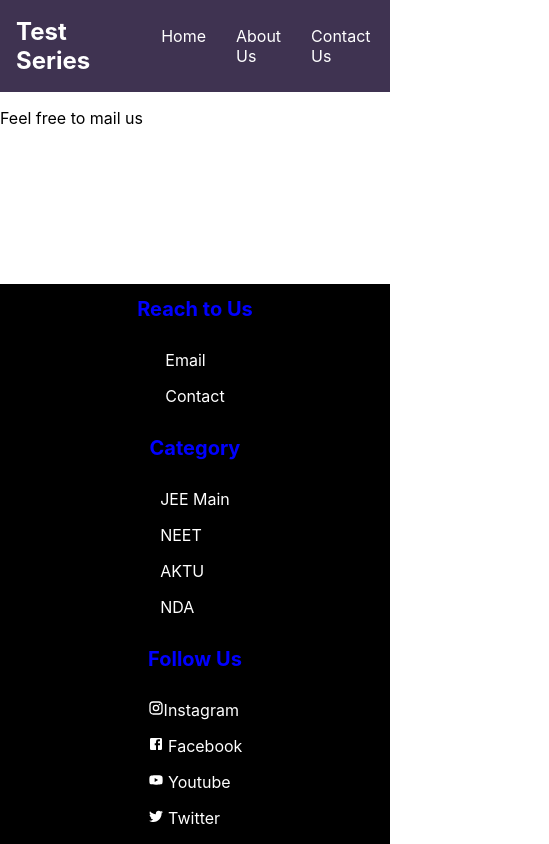
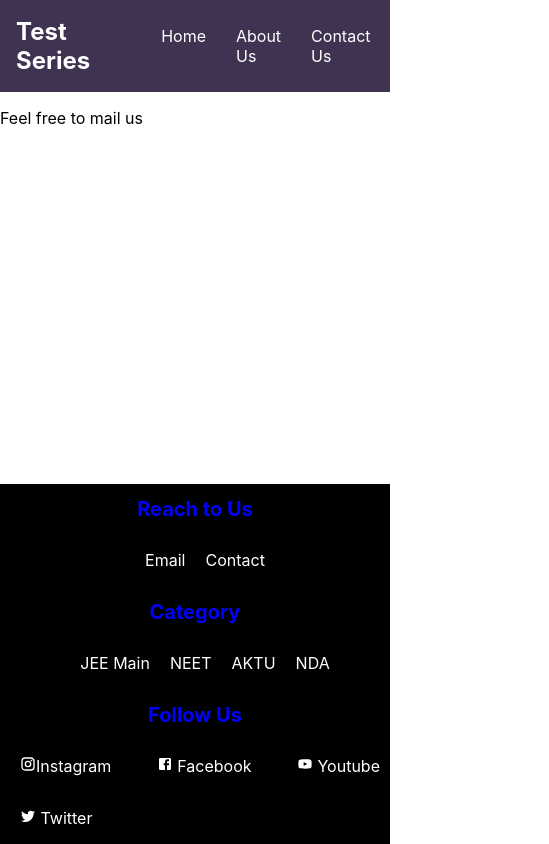
Before and after one commit to nitish-UP63/Online-Test-Series-Website, a React (Create React App) app: page /contactus in a window 390 px wide. Shown: the whole page, 549 px wide, since content can reach past the window. Built offline with nearby package versions, Linux system fonts and the light colour scheme.

Commit message:
change in footer

```diff
--- a/src/component/Footer.css
+++ b/src/component/Footer.css
@@ -34,9 +34,30 @@
 }
 
 @media (max-width: 533px) {
+    html,
+    body{
+    width:100%;
+    overflow-x:hidden;
+    }
     .main{
        flex-direction: column;
        height: auto;
        width: 100%;
     }
+    .reach, .category, .follow{
+        display: flex;
+        flex-direction: row;
+        justify-content: space-between;
+        flex-wrap: wrap;
+    }
+    .reach>p{
+       margin-left: 20px;
+    }
+    .category>p{
+        margin-left: 20px;
+     }
+     .follow>p{
+        margin-left: 20px;
+        margin-right: 10px;
+     }
 }
--- a/src/component/Footer.jsx
+++ b/src/component/Footer.jsx
@@ -10,7 +10,7 @@ function Footer() {
         <div className='main'>
             <div className='col1'>
              <h1>Reach to Us</h1>
-             <div>
+             <div className='reach'>
              <p>Email</p>
              <p>Contact</p>
 
@@ -18,7 +18,7 @@ function Footer() {
             </div>
             <div className='col2'>
             <h1>Category</h1>
-            <div>
+            <div className='category'>
                 <p>JEE Main</p>
                 <p>NEET</p>
                 <p>AKTU</p>
@@ -27,7 +27,7 @@ function Footer() {
             </div>
             <div className='col3' >
             <h1>Follow Us</h1>
-            <div>
+            <div className='follow'>
              <p>  <InstagramIcon  fontSize='5' />Instagram</p>
              <p>  <FacebookIcon fontSize='5' />   Facebook</p>
              <p>  <YouTubeIcon fontSize='5' />   Youtube</p>
--- a/src/index.css
+++ b/src/index.css
@@ -6,6 +6,7 @@ body {
   -webkit-font-smoothing: antialiased;
   -moz-osx-font-smoothing: grayscale;
   overflow: hidden;
+
 }
 
 code {
```
